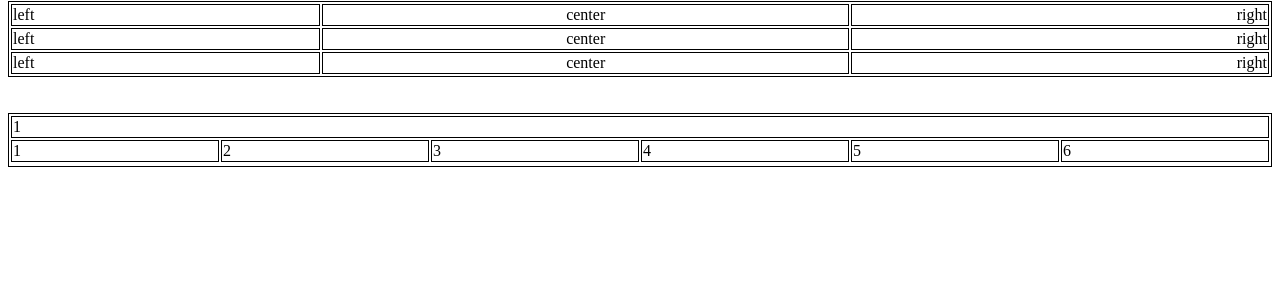
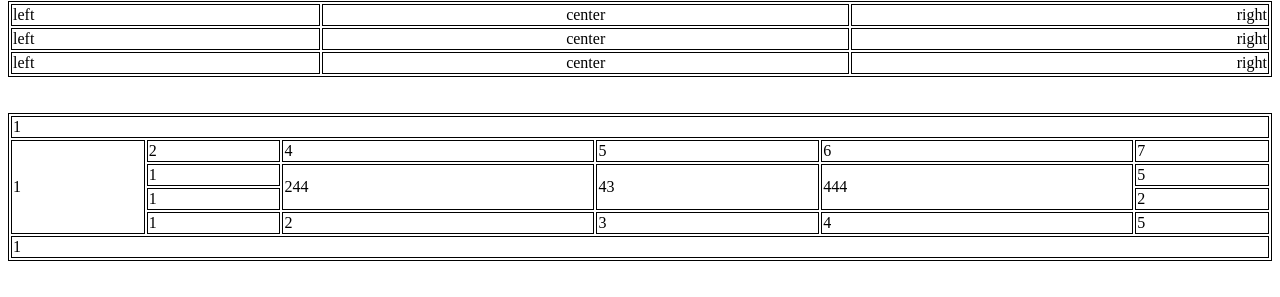
Before and after one commit to acciojob/alignment-Sameerpatle, a website: page main.html in a window 1280 px wide. Shown: the part 79-376 px from the top of the page. Drawn offline with Linux system fonts and the light colour scheme.

Commit message:
created a submission

```diff
--- a/main.html
+++ b/main.html
@@ -39,18 +39,44 @@
 			<td colspan="6">1</td>
 		</tr>
 		<tr>
+			<td rowspan="4">1</td>
+
+			<td>2</td>
+			<td>4</td>
+			<td>5</td>
+			<td>6</td>
+			<td>7</td>
+		</tr>
+
+		<tr>
+			<td>1</td>
+			<td rowspan="2">244</td>
+			<td rowspan="2">43</td>
+			<td rowspan="2">444</td>
+			<td>5</td>
+
+		</tr>
+
+
+		<tr>
+			<td>1</td>
+			<td>2</td>
+
+
+
+		</tr>
+
+		<tr>
 			<td>1</td>
 			<td>2</td>
 			<td>3</td>
 			<td>4</td>
 			<td>5</td>
-			<td>6</td>
-		</tr>
-
-		<tr>
 
 		</tr>
-
+		<tr>
+			<td colspan="6">1</td>
+		</tr>
 	</table>
 </body>
 
--- a/styles.css
+++ b/styles.css
@@ -6,6 +6,7 @@ table{
 	width:100%
 }
 .center{
+
 	text-align:center;
 }
 .right{
```
